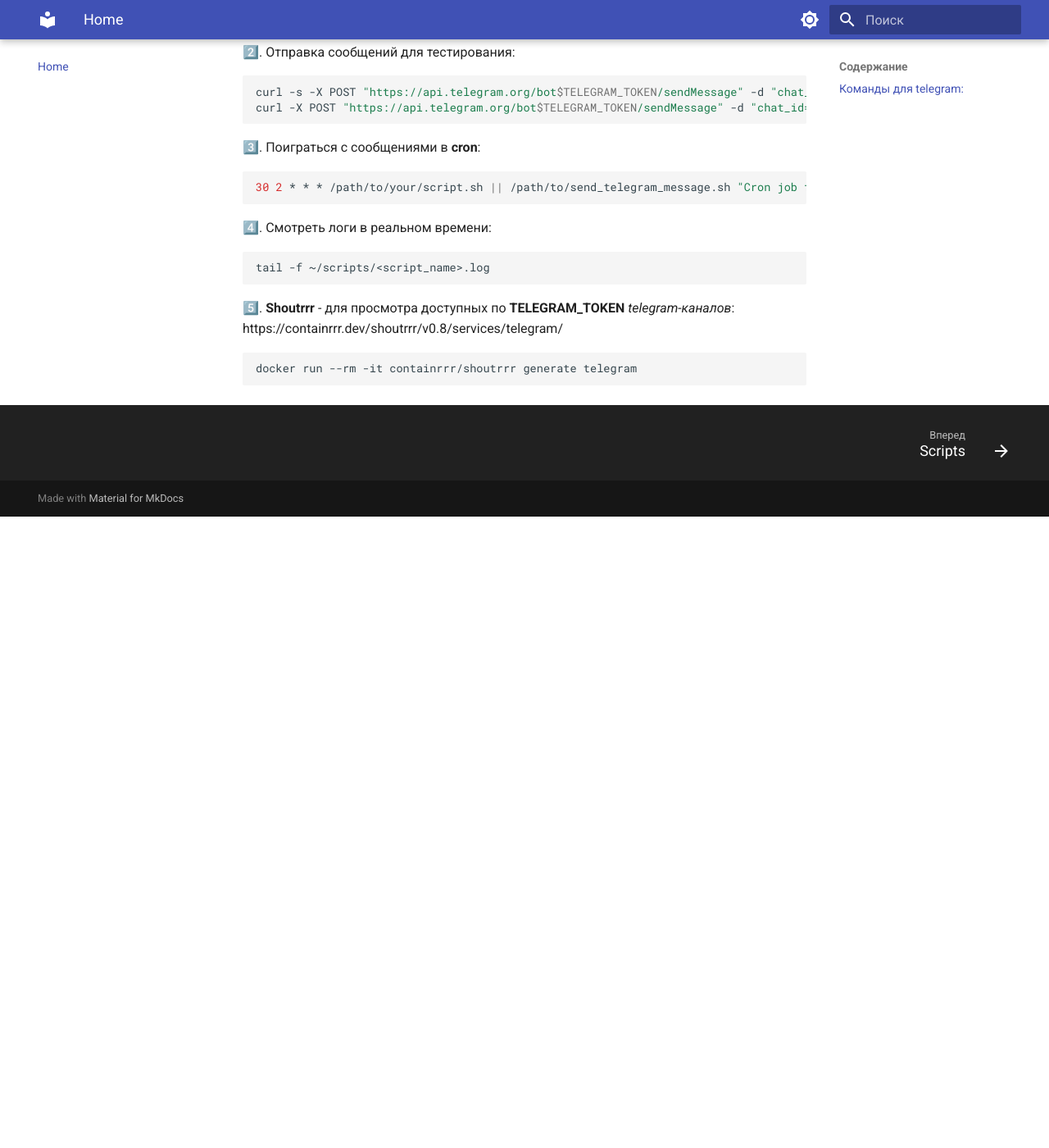
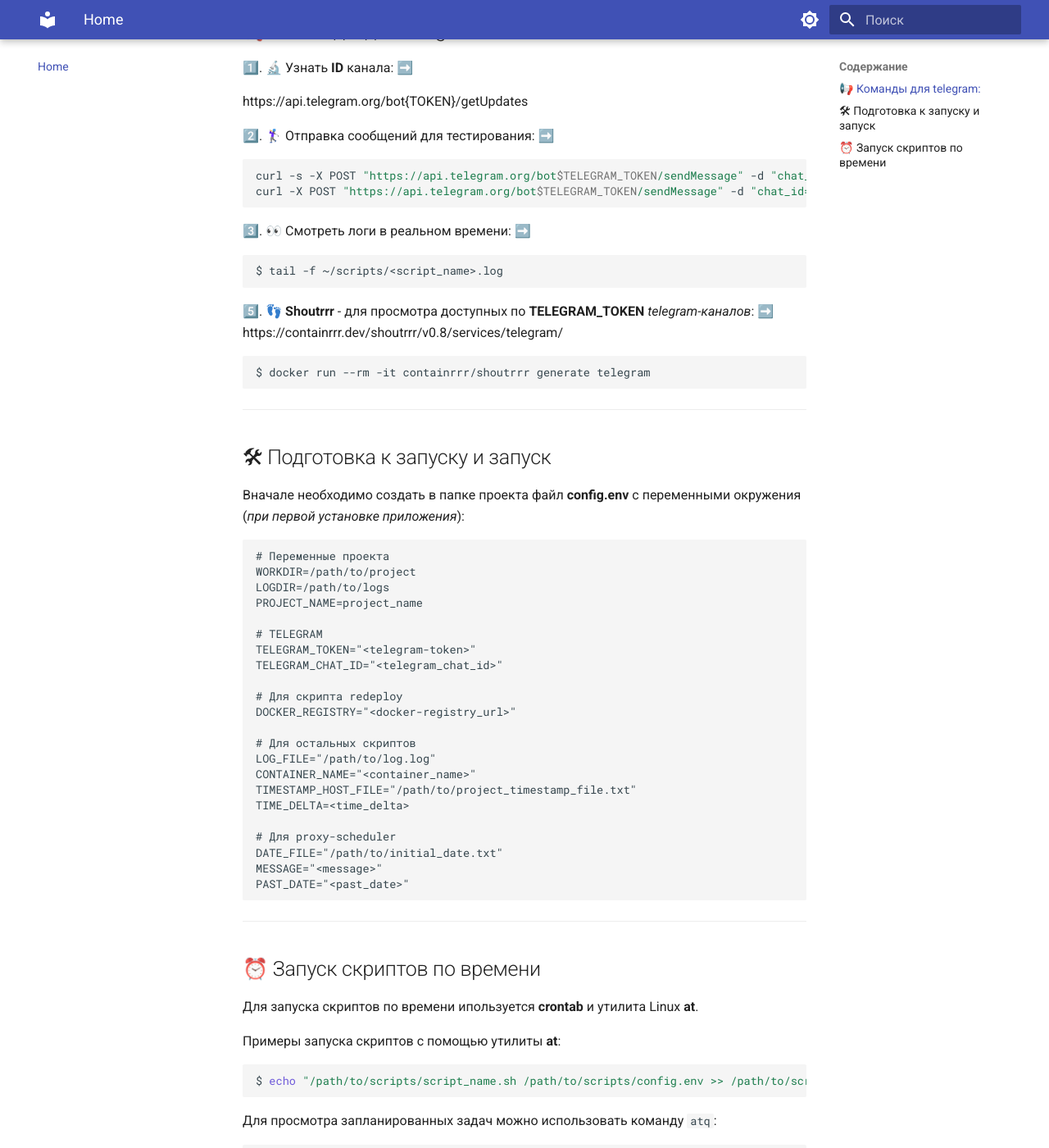
Before and after one commit to ZeroCreator/scripts, an MkDocs documentation site: the page built from docs/index.md, in a window 1280 px wide and 1400 px high, scrolled down 900 px. Shown: the whole window at 82% size. Built offline with MkDocs 1.6.1 and Material for MkDocs 9.7.7, drawn with Linux system fonts in a browser that asks for light colours; before the commit the page ends 1530 px from its top, so only the background shows below that; some of the changed text lies outside the part shown.

````diff
--- a/docs/index.md
+++ b/docs/index.md
@@ -11,50 +11,107 @@ SSSSSSS    CCCCCC   R    R    IIIII   P           T     SSSSSSS
 🚀 **Scripts** - пакет скриптов и документации для DevOps-сопровождения проектов.
 
 ---
-➡️ Все переменные окружения для работы скриптов лежат в `config.env` корневой папки `scripts`.
+⚠️ Все переменные окружения для работы скриптов лежат в `config.env` корневой папки `scripts`.
 
-➡️ Сделать скрипт исполняемым:
+---
+🪛 Сделать скрипт исполняемым: ➡️
 ```bash
 chmod +x <script_name>.sh
 ```
 
-➡️ **URL Format** для переменной **telegram**:
+---
+🔌 **URL Format** для переменной **telegram**: ➡️
 
 `telegram://token@telegram?chats=channel-1[,chat-id-1,...]`
 
-➡️ Эмодзи, используемые для сообщений в telegram:
+---
+✈️ Эмодзи, используемые для сообщений в telegram: ➡️
 
 ℹ️ ⚠️ ❌ ✅ ✈️ 🤬 🔔 🚀
 
 ---
-## Команды для telegram:
+## 📢 Команды для telegram:
 
-1️⃣. Узнать **ID** канала ➡️
+1️⃣.  🔬 Узнать **ID** канала: ➡️
 
 https://api.telegram.org/bot{TOKEN}/getUpdates
 
-2️⃣. Отправка сообщений для тестирования:
-
+2️⃣.  🏌️‍♀️ Отправка сообщений для тестирования: ➡️
 ```bash
 curl -s -X POST "https://api.telegram.org/bot$TELEGRAM_TOKEN/sendMessage" -d "chat_id=$CHAT_ID&text=$MESSAGE"
 curl -X POST "https://api.telegram.org/bot$TELEGRAM_TOKEN/sendMessage" -d "chat_id=$CHAT_ID&text=Тестовое сообщение"
 ```
 
-3️⃣. Поиграться с сообщениями в **cron**:
+3️⃣.  👀 Смотреть логи в реальном времени: ➡️
+```bash
+$ tail -f ~/scripts/<script_name>.log
+```
 
+5️⃣.  👣 **Shoutrrr** - для просмотра доступных по **TELEGRAM_TOKEN** _telegram-каналов_: ➡️
+https://containrrr.dev/shoutrrr/v0.8/services/telegram/
+
+```bash
+$ docker run --rm -it containrrr/shoutrrr generate telegram
+```
+
+---
+## 🛠 Подготовка к запуску и запуск
+
+Вначале необходимо создать в папке проекта файл **config.env** с переменными окружения (*при первой установке приложения*):
+
+```dotenv
+# Переменные проекта
+WORKDIR=/path/to/project
+LOGDIR=/path/to/logs
+PROJECT_NAME=project_name
+
+# TELEGRAM
+TELEGRAM_TOKEN="<telegram-token>"
+TELEGRAM_CHAT_ID="<telegram_chat_id>"
+
+# Для скрипта redeploy
+DOCKER_REGISTRY="<docker-registry_url>"
+
+# Для остальных скриптов
+LOG_FILE="/path/to/log.log"
+CONTAINER_NAME="<container_name>"
+TIMESTAMP_HOST_FILE="/path/to/project_timestamp_file.txt"
+TIME_DELTA=<time_delta>
+
+# Для proxy-scheduler
+DATE_FILE="/path/to/initial_date.txt"
+MESSAGE="<message>"
+PAST_DATE="<past_date>"
+```
+
+---
+## ⏰ Запуск скриптов по времени
+
+Для запуска скриптов по времени ипользуется **crontab** и утилита Linux **at**.
+
+Примеры запуска скриптов с помощью утилиты **at**:
+```bash
+$ echo "/path/to/scripts/script_name.sh /path/to/scripts/config.env >> /path/to/scripts/script_log.log 2>&1" | at <h>:<m> <YY>-<m>-<d>
+```
+
+Для просмотра запланированных задач можно использовать команду `atq`:
+```bash
+$ atq
+```
+
+Чтобы удалить запланированную задачу, используйте команду `atrm` с указанием номера задачи, который можно получить с помощью `atq`:
+```bash
+$ atrm 1
+```
+
+Примеры запуска скриптов с помощью **crontab**:
+
+Войти в crontab:
+```bash
+$ crontab - e
+```
+
+Запуск скрипта:
 ```bash
 30 2 * * * /path/to/your/script.sh || /path/to/send_telegram_message.sh "Cron job failed!"
 ```
-
-4️⃣. Смотреть логи в реальном времени:
-
-```bash
-tail -f ~/scripts/<script_name>.log
-```
-
-5️⃣. **Shoutrrr** - для просмотра доступных по **TELEGRAM_TOKEN** _telegram-каналов_:
-https://containrrr.dev/shoutrrr/v0.8/services/telegram/
-
-```bash
-docker run --rm -it containrrr/shoutrrr generate telegram
-```
````
Also changed, not shown: README.md (+67 -3 lines), 1 other file.
